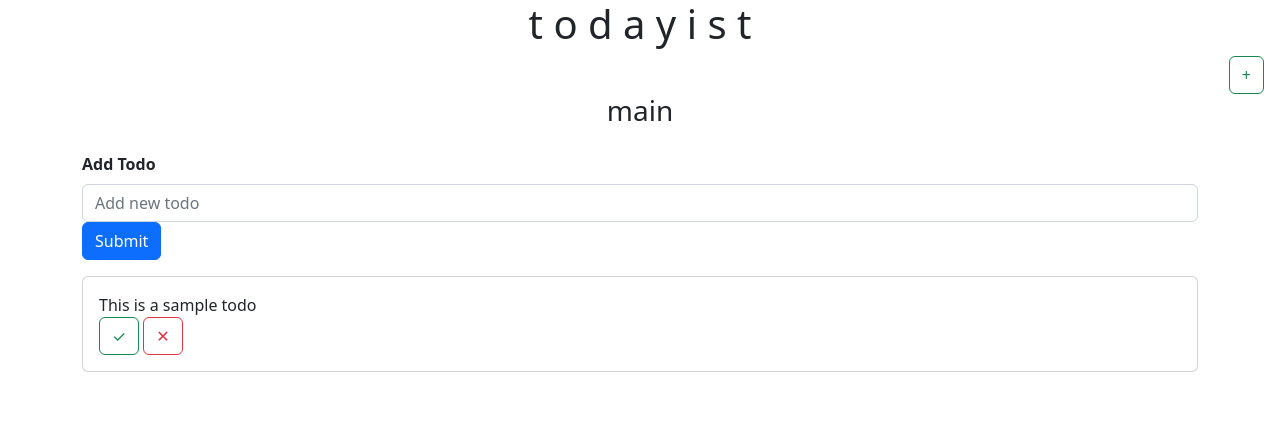
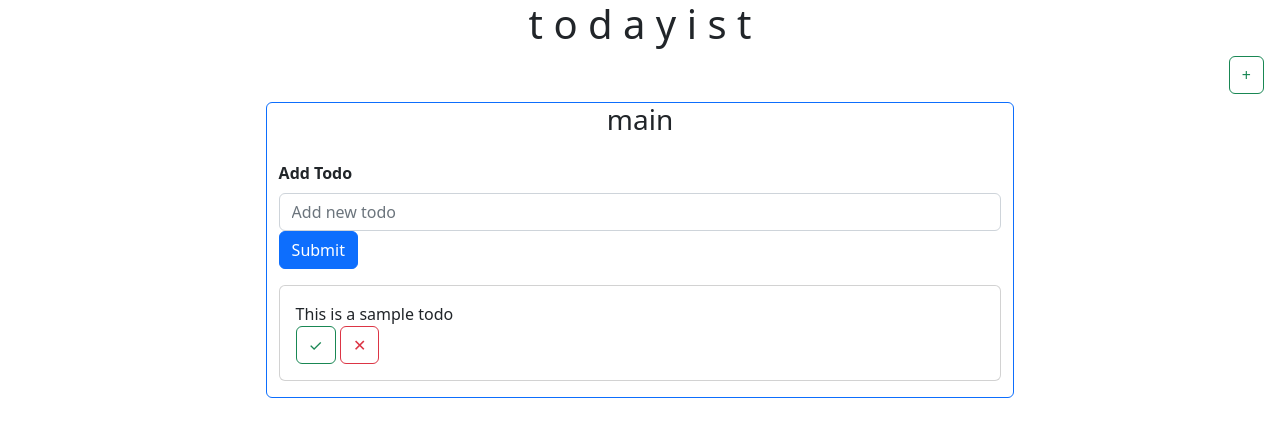
Before and after one commit to amy-ym-yu/todayist-app, a React (Create React App) app: page / in a window 1280 px wide. Shown: the top 436 px of the page. Built offline with nearby package versions, Linux system fonts and the light colour scheme; no server answers.

Commit message:
styling changes

```diff
--- a/src/App.js
+++ b/src/App.js
@@ -45,10 +45,12 @@ function App() { // TO DO: delete list, rearrange list order
         <div class="d-flex justify-content-end">
         <Button variant="outline-success" onClick={() => addList()}>+</Button>
         </div>
-        {lists.map((x, index) => <TodoList listName={x} listIndex={index}
+        <div class="d-flex flex-wrap flex-row justify-content-center">
+          {lists.map((x, index) => <TodoList listName={x} listIndex={index}
           onListNameChange={renameList} //onTaskAdded={onTaskAdded} onTaskDeleted={onTaskDeleted}
           onActionChecked={onActionChecked}
         />)}
+        </div>
       </div>
     )
 }
--- a/src/baseList.js
+++ b/src/baseList.js
@@ -40,7 +40,8 @@ export function TodoList(props) {
     };
 
     return (
-      <div className='app'>
+      <div className='app rounded border border-primary flex-grow-1 m-2' style={{maxWidth: '60%',
+      minWidth:'20%'}}>
         <div className='container'>
             {/* name of list + toggle name */}
           {toggle ? (
@@ -70,6 +71,7 @@ export function TodoList(props) {
 
               {/* displays all tasks */}
           <div>
+        <div class="pb-3">
             {todos.map((todo, index) => {
                         return <Card>
                                     <Card.Body>
@@ -86,6 +88,8 @@ export function TodoList(props) {
                                 </Card>
                         }
                         )}
+        </div>
+
           </div>
         </div>
       </div>
```
Lines whose indentation alone changed are shown as unchanged.
